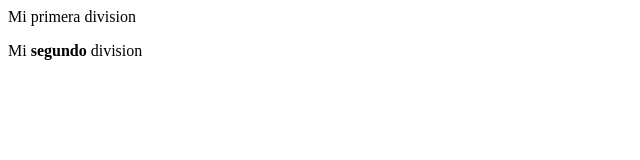
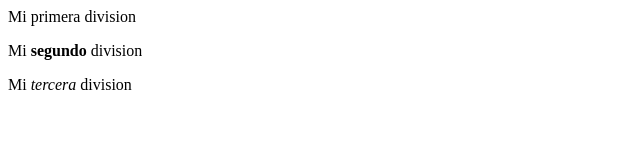
Before and after one commit to Samuel-Novoa/aplicacion.github.io, a plain HTML site: page index.html in a window 1280 px wide. Shown: the whole page, without its empty margins (0-640 px from the left). Drawn offline with Linux system fonts and the light colour scheme.

Commit message:
New division with em tag

```diff
--- a/index.html
+++ b/index.html
@@ -9,5 +9,8 @@
 		<div>
 			<p>Mi <b>segundo</b> division</p>
 		</div>
+		<div>
+			<p>Mi <em>tercera</em> division</p>
+		</div>
 	</body>
 </html>
```
